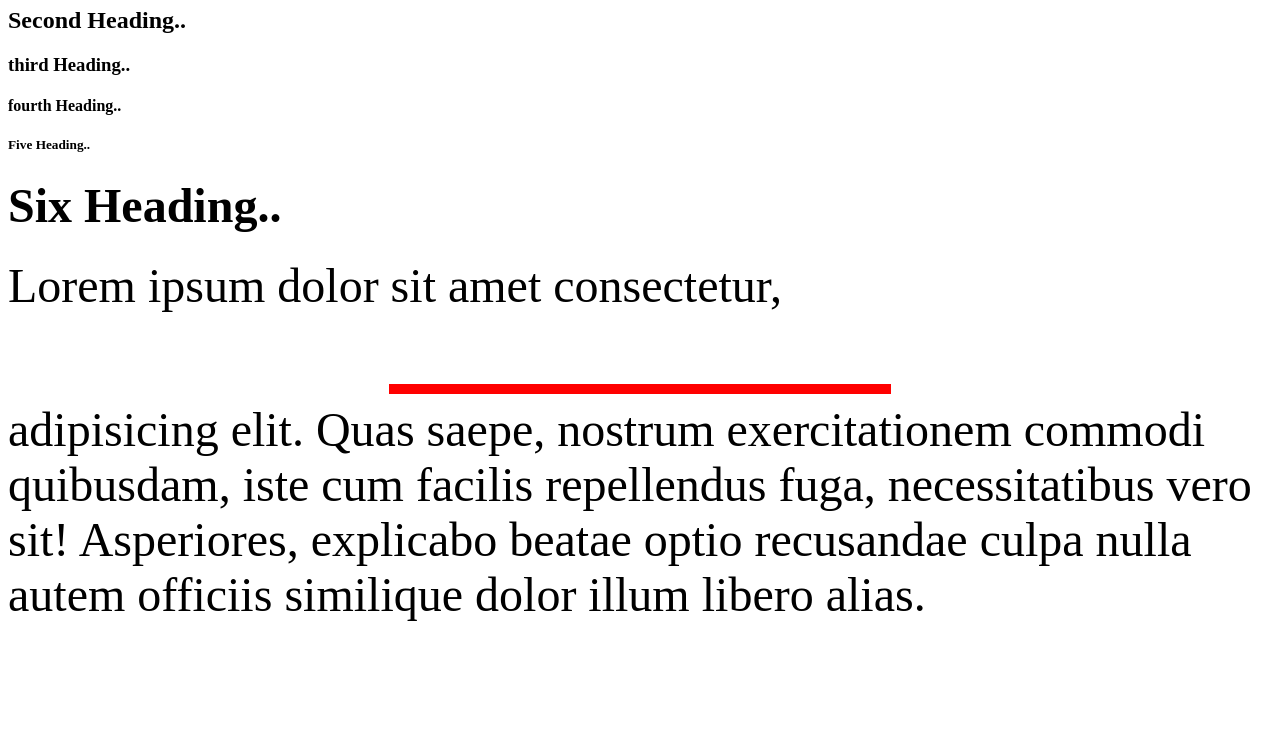
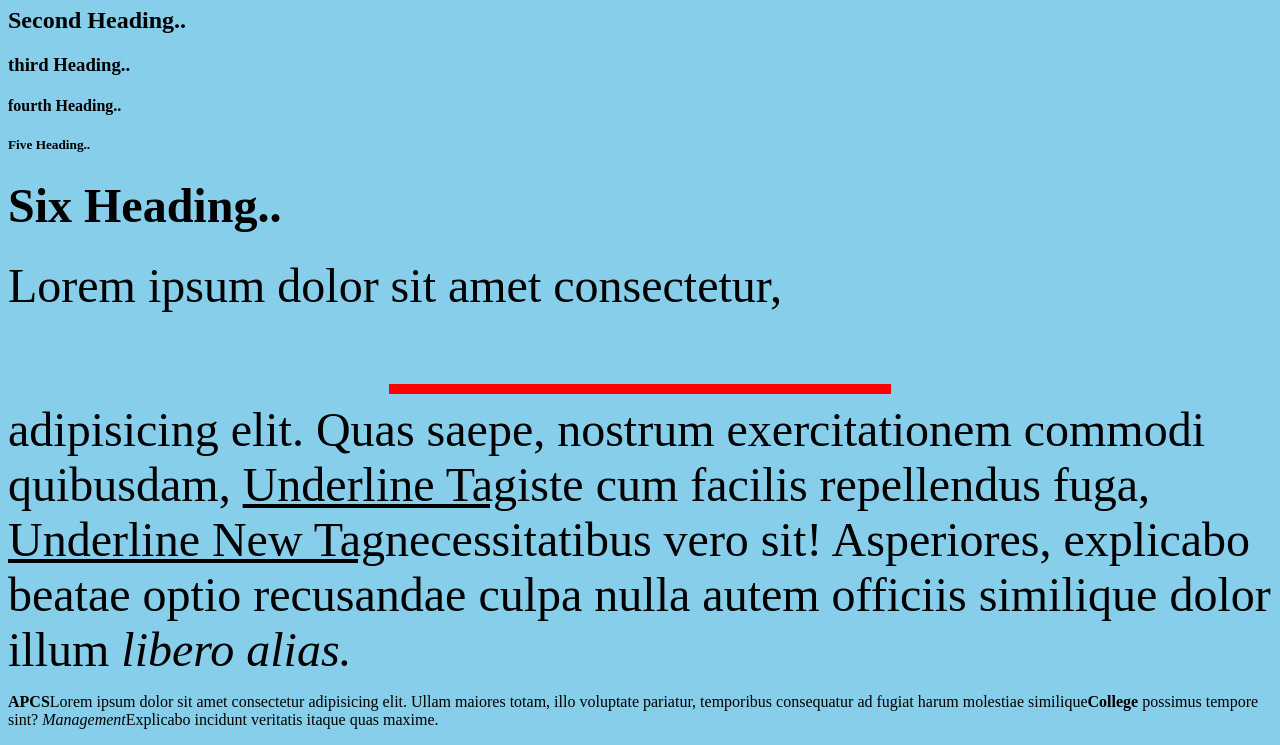
Before and after one commit to A9856/bcahtmlproject, a plain HTML site: page home.html in a window 1280 px wide. Shown: the part 74-819 px from the top of the page. Drawn offline with Linux system fonts and the light colour scheme.

Commit message:
second commit

```diff
--- a/home.html
+++ b/home.html
@@ -5,9 +5,9 @@
     <title>My Project</title>
 </head>
 
-<body>
+<body bgcolor="skyblue">
     <h1 align="center">
-        <font color="red"> 	&#128515;First Project</font> BCA <mark>5th Semester..</mark>
+        <font color="red"> 	&#128515;First Project</font> BCA <mark style="background-color: red;">5th Semester..</mark>
     </h1>
     <h2>Second Heading..</h2>
     <h3>third Heading..</h3>
@@ -17,7 +17,9 @@
     <p ><font size="20px">Lorem ipsum dolor sit amet consectetur,<br>
     <br>
     <hr color="red" size="10px" width="500px">
-        adipisicing elit. Quas saepe, nostrum exercitationem commodi quibusdam, iste cum facilis repellendus fuga, necessitatibus vero sit! Asperiores, explicabo beatae optio recusandae culpa nulla autem officiis similique dolor illum libero alias.</font></p>
+        adipisicing elit. Quas saepe, nostrum exercitationem commodi quibusdam, <u>Underline Tag</u>iste cum facilis repellendus fuga, <ins>Underline New Tag</ins>necessitatibus vero sit! Asperiores, explicabo beatae optio recusandae culpa nulla autem officiis similique dolor illum <em>libero alias.</em></font></p>
+
+        <p><b>APCS</b>Lorem ipsum dolor sit amet consectetur adipisicing elit. Ullam maiores totam, illo voluptate pariatur, temporibus consequatur ad fugiat harum molestiae similique<strong>College</strong> possimus tempore sint? <i>Management</i>Explicabo incidunt veritatis itaque quas maxime.</p>
 
 
 </body>
```
Also changed, not shown: index.html (+1 -1 lines).
